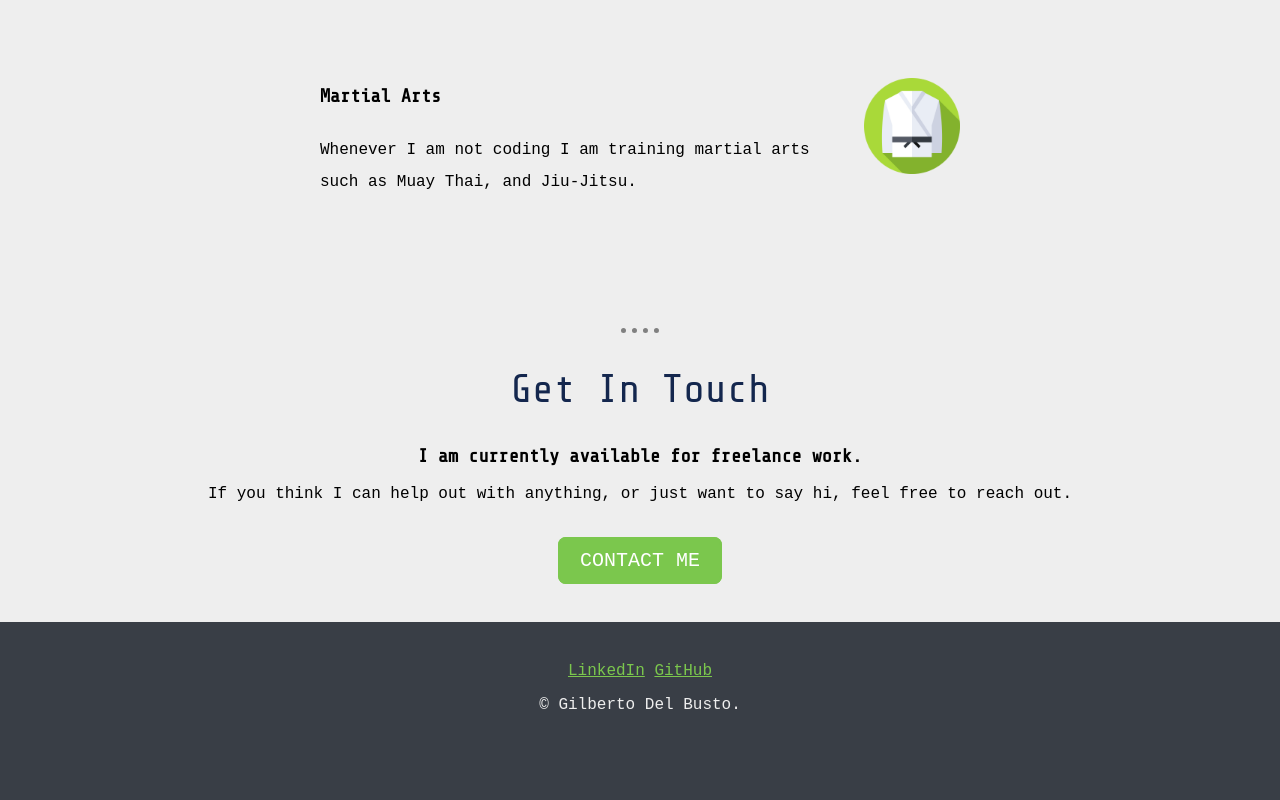
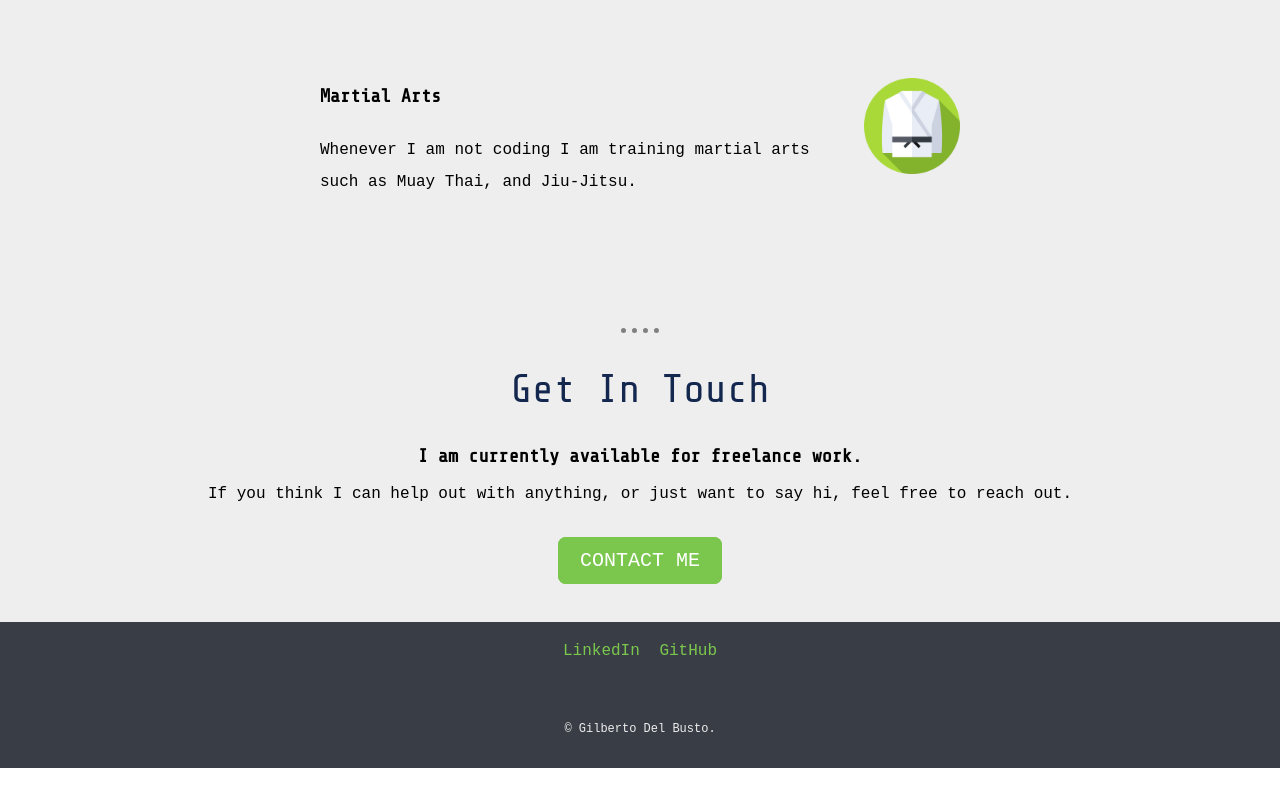
Before and after one commit to GiDeBus/gidebus.github.io, a plain HTML site: page index.html in a window 1280 px wide. Shown: the part 1254-2054 px from the top of the page. After the commit the page ends 2022 px from the top, so only its background shows below. Drawn offline with nearby package versions, Linux system fonts and the light colour scheme; a web font is replaced by a local one.

Commit message:
ADD: hover state to anchor tag and smaller copyright

```diff
--- a/css/styles.css
+++ b/css/styles.css
@@ -38,6 +38,18 @@ p {
 
 a {
   color: #7BC74D;
+  text-decoration: none;
+  margin: 0 5px;
+}
+
+a:hover {
+  color: white;
+  text-decoration: none;
+}
+
+img {
+  height: 15%;
+  width: 15%;
 }
 
 .moon-img {
@@ -51,11 +63,6 @@ a {
 .wolf-img {
   height: 120px;
   width: 120px;
-}
-
-img {
-  height: 15%;
-  width: 15%;
 }
 
 .top-cloud {
@@ -81,7 +88,7 @@ img {
 .bottom-container {
   background-color: #393E46;
   color:#EEEEEE;
-  padding: 40px 0;
+  padding: 20px 0;
 }
 
 .skill-row {
@@ -123,3 +130,8 @@ img {
   background-image: linear-gradient(to bottom, #7BC74D, #69a642);
   text-decoration: none;
 }
+
+.copyright {
+  font-size: 0.75rem;
+  padding: 50px 0 0 0;
+}
--- a/index.html
+++ b/index.html
@@ -50,7 +50,7 @@
     <div class="bottom-container">
       <a class="footer-link" href="https://www.linkedin.com/in/gidelbusto">LinkedIn</a>
       <a class="footer-link" href="https://www.github.com/gidebus">GitHub</a>
-      <p>© Gilberto Del Busto.</p>
+      <p class="copyright">© Gilberto Del Busto.</p>
     </div>
   </body>
 </html>
```
